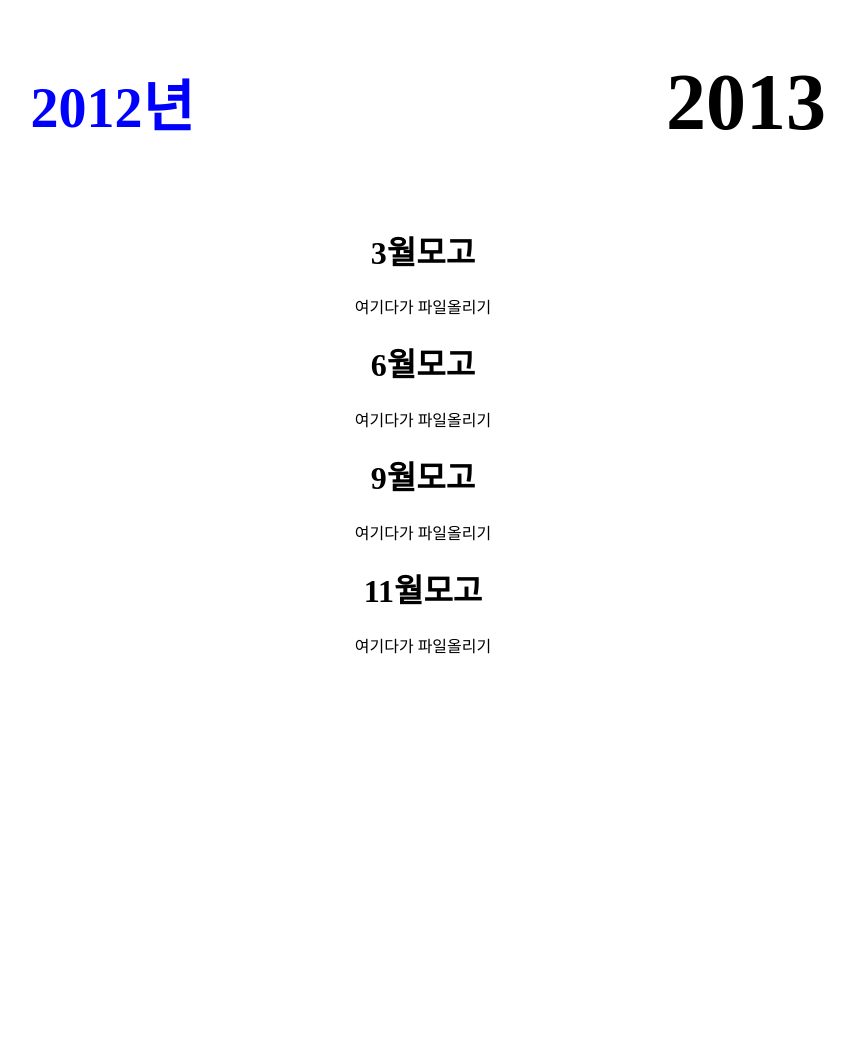
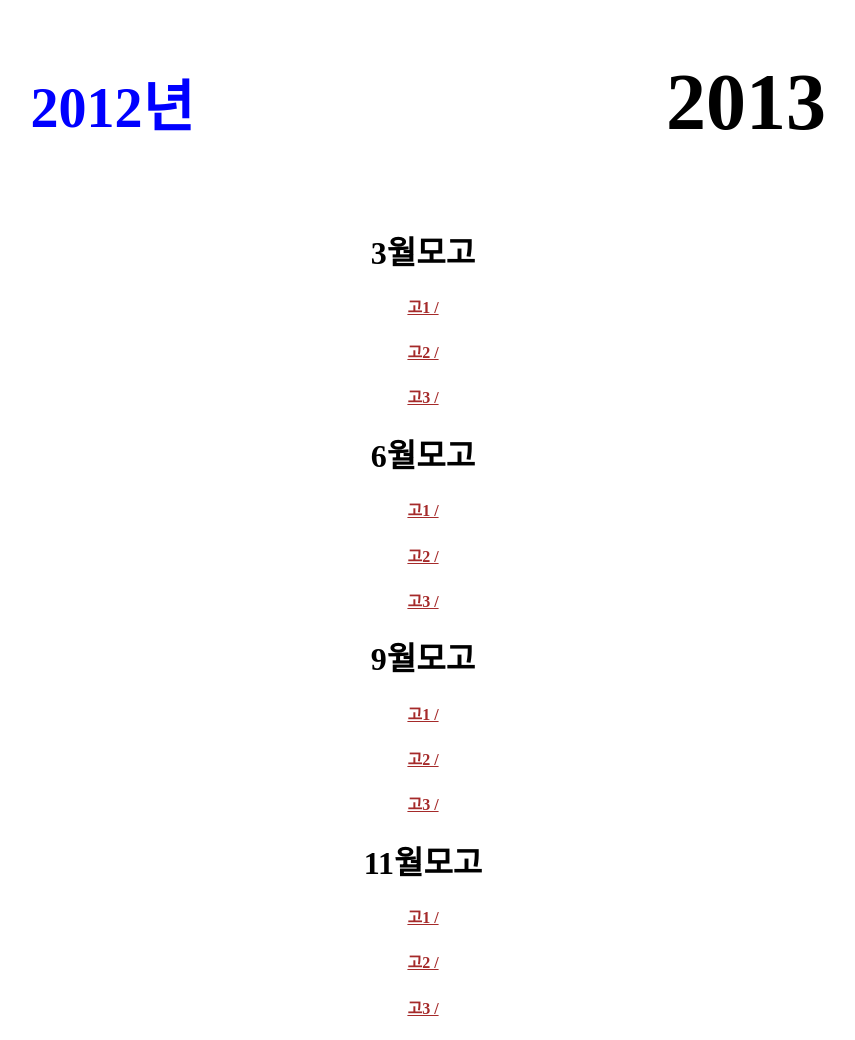
Before and after one commit to seoyundeok/zinroproject1, a plain HTML site: page 모의고사/2013.html in a window 1280 px wide. Shown: the part 263-1303 px from the top of the page, without its empty margins (217-1072 px from the left). Before the commit the page ends 928 px from the top, so only its background shows below. Drawn offline with Linux system fonts and the light colour scheme.

Commit message:
모의고사 2013.html

```diff
--- a/모의고사/2013.html
+++ b/모의고사/2013.html
@@ -61,13 +61,21 @@
 
         <div class="align">
             <h1>3월모고</h1>
-              여기다가 파일올리기
+             <a href="https://legendstudy.com/132" style="color:brown"><h4 class="qwe">고1 /</h4></a>
+            <a href="https://legendstudy.com/133" style="color:brown"><h4 class="qwe">고2 /</h4></a>
+            <a href="https://legendstudy.com/131" style="color:brown"><h4 class="qwe">고3 /</h4></a>
             <h1>6월모고</h1>
-              여기다가 파일올리기
+              <a href="https://legendstudy.com/574" style="color:brown"><h4 class="qwe">고1 /</h4></a>
+            <a href="https://legendstudy.com/79" style="color:brown"><h4 class="qwe">고2 /</h4></a>
+            <a href="https://legendstudy.com/235" style="color:brown"><h4 class="qwe">고3 /</h4></a>
             <h1>9월모고</h1>
-              여기다가 파일올리기
+              <a href="https://legendstudy.com/180" style="color:brown"><h4 class="qwe">고1 /</h4></a>
+            <a href="https://legendstudy.com/296" style="color:brown"><h4 class="qwe">고2 /</h4></a>
+            <a href="https://legendstudy.com/71" style="color:brown"><h4 class="qwe">고3 /</h4></a>
             <h1>11월모고</h1>
-              여기다가 파일올리기
+              <a href="https://legendstudy.com/270" style="color:brown"><h4 class="qwe">고1 /</h4></a>
+            <a href="https://legendstudy.com/271" style="color:brown"><h4 class="qwe">고2 /</h4></a>
+            <a href="https://legendstudy.com/237" style="color:brown"><h4 class="qwe">고3 /</h4></a>
         </div>
     </body>
 </html>
```
